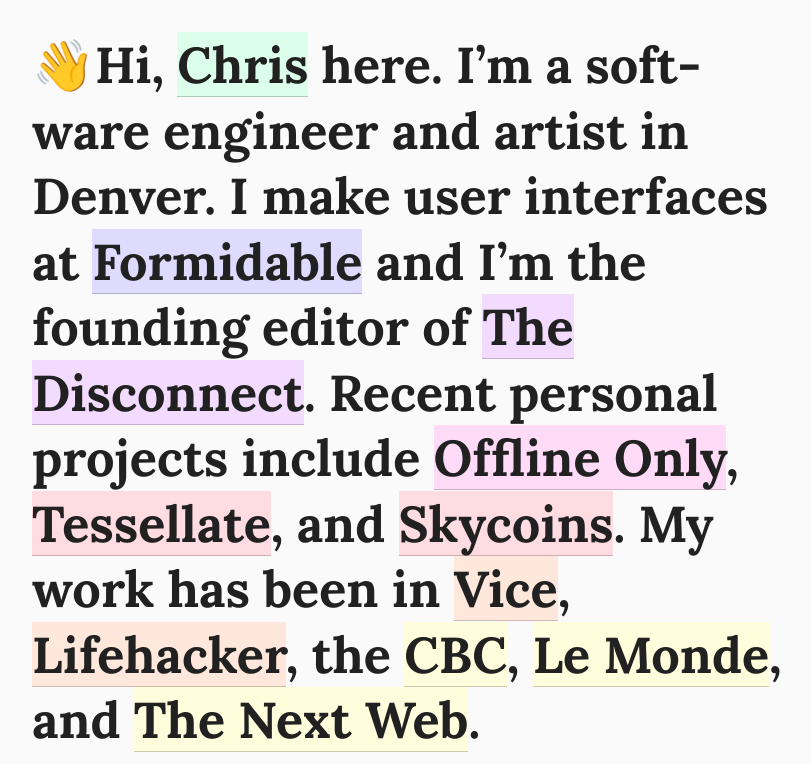
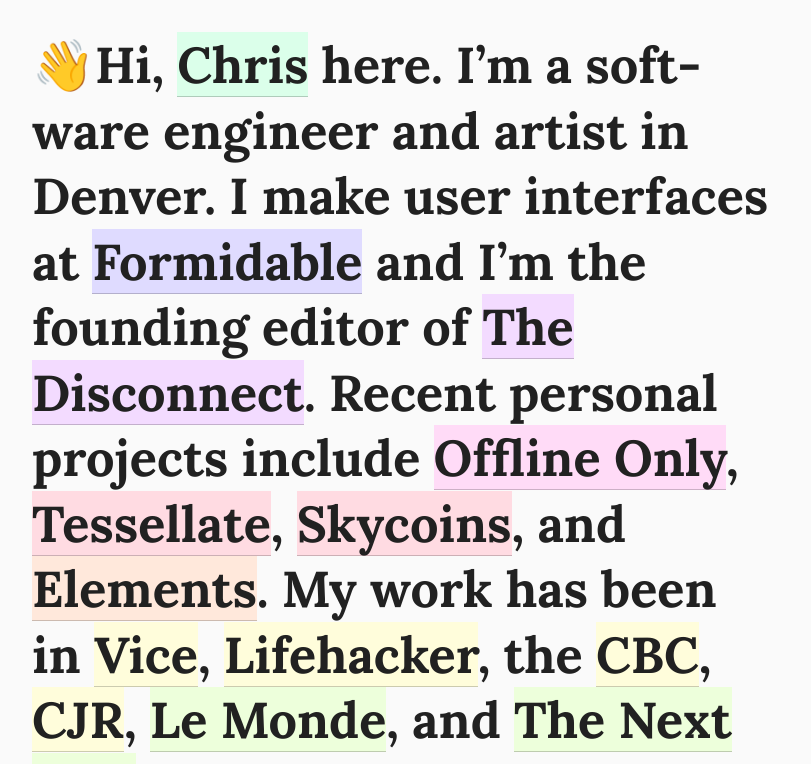
Before and after one commit to chrisbolin/about, a React (Create React App) app: page / in a window 1280 px wide. Shown: the top 764 px of the page, without its empty margins (232-1043 px from the left). Built offline with nearby package versions, Linux system fonts and the light colour scheme.

Commit message:
add CJR and Elements

```diff
--- a/src/App.js
+++ b/src/App.js
@@ -15,10 +15,10 @@
           and artist in Denver. I make user interfaces at{" "}
           <Link>Formidable</Link> and I’m the founding editor of{" "}
           <Link>The Disconnect</Link>. Recent personal projects include{" "}
-          <Link>Offline Only</Link>, <Link>Tessellate</Link>, and{" "}
-          <Link>Skycoins</Link>. My work has been in <Link>Vice</Link>,{" "}
-          <Link>Lifehacker</Link>, the <Link>CBC</Link>, <Link>Le Monde</Link>,
-          and <Link>The Next Web</Link>.
+          <Link>Offline Only</Link>, <Link>Tessellate</Link>,{" "}
+          <Link>Skycoins</Link>, and <Link>Elements</Link>. My work has been in{" "}
+          <Link>Vice</Link>, <Link>Lifehacker</Link>, the <Link>CBC</Link>,{" "}
+          <Link>CJR</Link>, <Link>Le Monde</Link>, and <Link>The Next Web</Link>.
         </p>
         <div className="body">
           <p>
@@ -49,9 +49,8 @@
             <Link>some of my writing</Link> right here.
           </p>
           <p>
-            Want to get in touch? Message me on <Link>Twitter</Link> or{" "}
-            <Link>email me</Link>. But please, please do not contact me on
-            LinkedIn.
+            Want to get in touch? Hit me up on <Link>Twitter</Link> or{" "}
+            <Link>email me</Link>. I’ll probably miss your LinkedIn message.
           </p>
           <Rocket />
         </div>
--- a/src/Link.js
+++ b/src/Link.js
@@ -9,10 +9,13 @@
   Lifehacker:
     "https://lifehacker.com/you-cant-read-this-website-until-you-turn-off-your-inte-1822776654",
   "Offline Only": "https://chris.bolin.co/offline/",
+  Elements: "https://chris.bolin.co/elements/",
   Vice:
     "https://motherboard.vice.com/en_us/article/kzzgjn/this-website-only-works-when-youre-offline",
   CBC:
     "http://www.cbc.ca/radio/spark/want-to-look-at-this-guy-s-website-go-offline-1.4281329",
+  CJR:
+    "https://www.cjr.org/innovations/disconnect-magazine-only-works-offline.php",
   "Le Monde":
     "http://www.lemonde.fr/big-browser/article/2017/08/29/et-si-se-deconnecter-vous-aidait-a-mieux-profiter-des-richesses-d-internet_5177910_4832693.html",
   "The Next Web":
```
